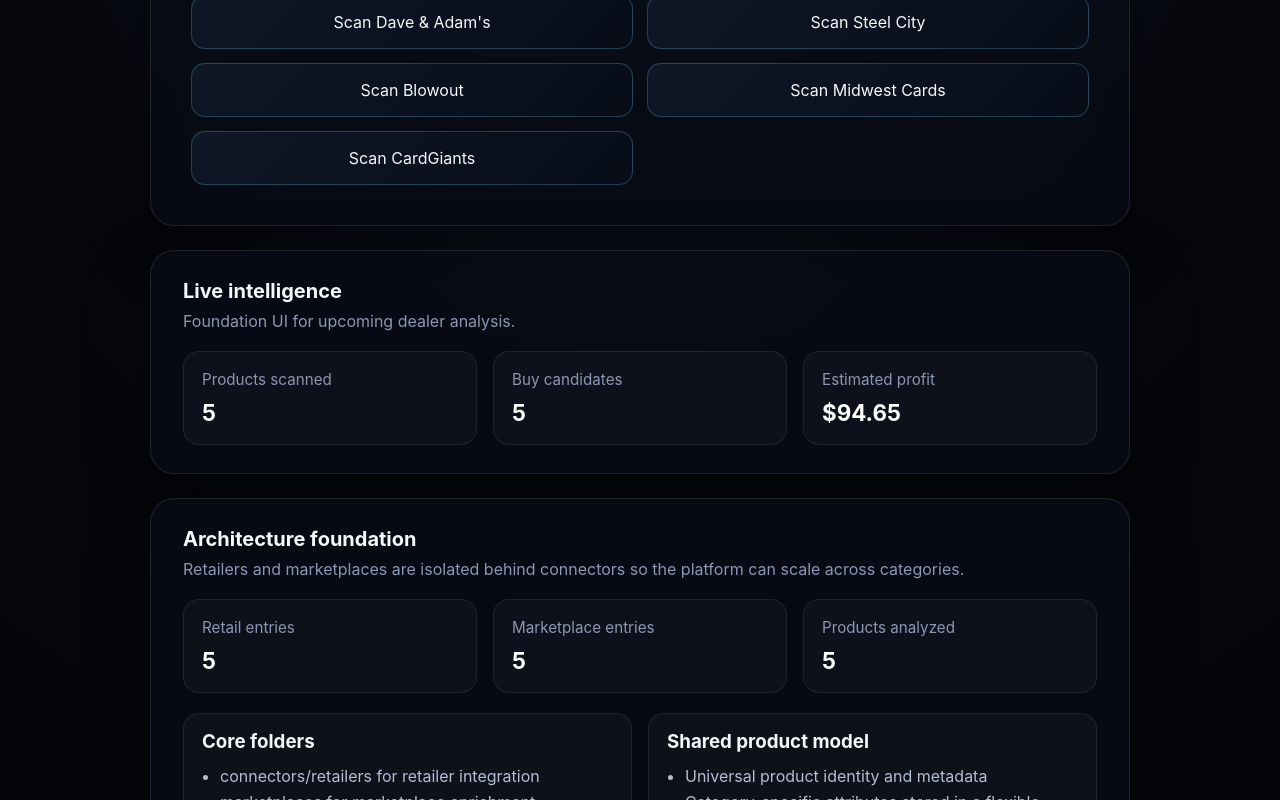
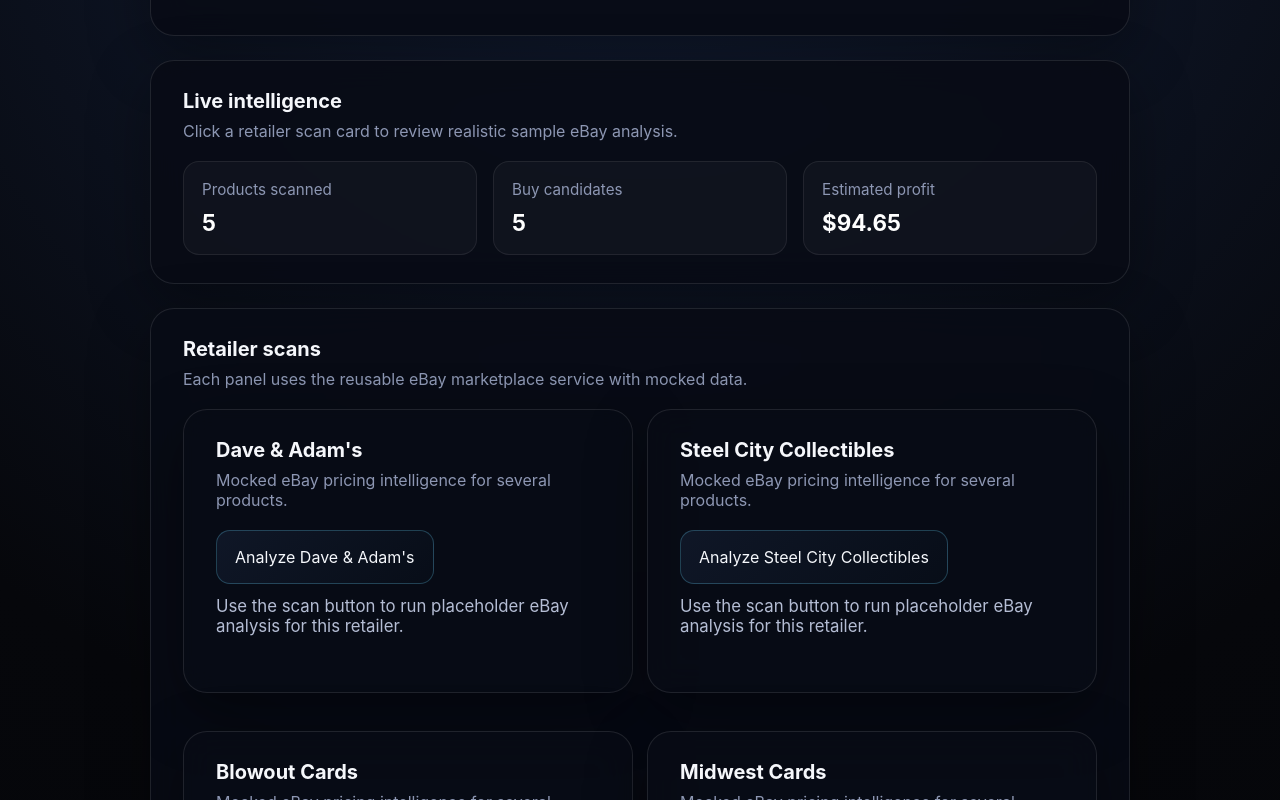
Before and after one commit to andytflynn-maker/GOAT-Arbitrage, a Next.js app: page / in a window 1280 px wide. Shown: the part 220-1020 px from the top of the page. Built offline with nearby package versions, Linux system fonts and the light colour scheme.

Commit message:
feat: add eBay pricing engine service

```diff
--- a/app/page.tsx
+++ b/app/page.tsx
@@ -1,12 +1,28 @@
 import { ArchitectureOverview } from '@/components/ArchitectureOverview';
+import { RetailerScanPanel } from '@/components/RetailerScanPanel';
 import { runAnalysis } from '@/services/analysisService';
 
 const retailers = [
-  "Scan Dave & Adam's",
-  "Scan Steel City",
-  "Scan Blowout",
-  "Scan Midwest Cards",
-  "Scan CardGiants",
+  {
+    name: "Dave & Adam's",
+    products: ['2024 Topps Chrome Sapphire Refractor', '2023 Panini Prizm Silver Prizm'],
+  },
+  {
+    name: 'Steel City Collectibles',
+    products: ['2024 Topps Series 1 Hobby Box', '2023 Panini Select Blaster Box'],
+  },
+  {
+    name: 'Blowout Cards',
+    products: ['2024 Pokémon Scarlet & Violet Booster Box', '2024 Topps Series 1 Hobby Box'],
+  },
+  {
+    name: 'Midwest Cards',
+    products: ['2023 Panini Select Blaster Box', '2024 Topps Chrome Sapphire Refractor'],
+  },
+  {
+    name: 'CardGiants',
+    products: ['2024 Pokémon Scarlet & Violet Booster Box', '2024 Topps Chrome Sapphire Refractor'],
+  },
 ];
 
 export default async function HomePage() {
@@ -19,21 +35,13 @@
       <section className="hero-card">
         <p className="eyebrow">GOAT Arbitrage</p>
         <h1>GOAT Arbitrage</h1>
-        <p className="subtitle">A universal product model for cards and future collectibles</p>
-
-        <div className="retailer-grid" aria-label="Retailer scan actions">
-          {retailers.map((retailer) => (
-            <button key={retailer} type="button" className="retailer-button">
-              {retailer}
-            </button>
-          ))}
-        </div>
+        <p className="subtitle">A universal product model with mocked eBay pricing intelligence</p>
       </section>
 
       <section className="dashboard-card" aria-label="Dashboard overview">
         <div className="dashboard-header">
           <h2>Live intelligence</h2>
-          <p>Foundation UI for upcoming dealer analysis.</p>
+          <p>Click a retailer scan card to review realistic sample eBay analysis.</p>
         </div>
 
         <div className="stats-grid">
@@ -52,6 +60,19 @@
         </div>
       </section>
 
+      <section className="dashboard-card" aria-label="Retailer scan panels">
+        <div className="dashboard-header">
+          <h2>Retailer scans</h2>
+          <p>Each panel uses the reusable eBay marketplace service with mocked data.</p>
+        </div>
+
+        <div className="retailer-grid" aria-label="Retailer scan actions">
+          {retailers.map((retailer) => (
+            <RetailerScanPanel key={retailer.name} retailerName={retailer.name} productNames={retailer.products} />
+          ))}
+        </div>
+      </section>
+
       <ArchitectureOverview products={products} />
     </main>
   );
--- /dev/null
+++ b/components/RetailerScanPanel.tsx
@@ -0,0 +1,61 @@
+"use client";
+
+import { useMemo, useState } from 'react';
+import type { EbayMarketplaceAnalysis } from '@/models/EbayMarketplaceAnalysis';
+import { EbayMarketplaceService } from '@/services/ebayMarketplaceService';
+
+interface RetailerScanPanelProps {
+  retailerName: string;
+  productNames: string[];
+}
+
+export function RetailerScanPanel({ retailerName, productNames }: RetailerScanPanelProps) {
+  const [results, setResults] = useState<EbayMarketplaceAnalysis[]>([]);
+  const [loading, setLoading] = useState(false);
+
+  const service = useMemo(() => new EbayMarketplaceService({ useMockData: true }), []);
+
+  async function runScan() {
+    setLoading(true);
+    const analyses = await service.analyzeProducts(productNames);
+    setResults(analyses);
+    setLoading(false);
+  }
+
+  return (
+    <section className="dashboard-card" aria-label={`${retailerName} scan results`}>
+      <div className="dashboard-header">
+        <h2>{retailerName}</h2>
+        <p>Mocked eBay pricing intelligence for several products.</p>
+      </div>
+
+      <button type="button" className="retailer-button" onClick={runScan} disabled={loading}>
+        {loading ? 'Scanning…' : `Analyze ${retailerName}`}
+      </button>
+
+      {results.length > 0 ? (
+        <div className="architecture-list">
+          {results.map((analysis) => (
+            <div key={analysis.productName}>
+              <h3>{analysis.productName}</h3>
+              <ul>
+                <li>Lowest Buy It Now: ${analysis.lowestBuyItNow}</li>
+                <li>Average Recent Sold: ${analysis.averageRecentSoldPrice}</li>
+                <li>Sold Listings: {analysis.soldListingsCount}</li>
+                <li>7-Day Trend: {analysis.sevenDayTrend}</li>
+                <li>30-Day Trend: {analysis.thirtyDayTrend}</li>
+                <li>Estimated eBay Fees: ${analysis.estimatedEbayFees}</li>
+                <li>Estimated Shipping: ${analysis.estimatedShipping}</li>
+                <li>Net Profit: ${analysis.netProfit}</li>
+                <li>ROI: {analysis.roiPercentage}%</li>
+                <li>Opportunity Score: {analysis.opportunityScore}/100</li>
+              </ul>
+            </div>
+          ))}
+        </div>
+      ) : (
+        <p className="subtitle">Use the scan button to run placeholder eBay analysis for this retailer.</p>
+      )}
+    </section>
+  );
+}
--- /dev/null
+++ b/models/EbayMarketplaceAnalysis.ts
@@ -0,0 +1,15 @@
+export type EbayTrendDirection = 'Rising' | 'Falling' | 'Flat';
+
+export interface EbayMarketplaceAnalysis {
+  productName: string;
+  lowestBuyItNow: number;
+  averageRecentSoldPrice: number;
+  soldListingsCount: number;
+  sevenDayTrend: EbayTrendDirection;
+  thirtyDayTrend: EbayTrendDirection;
+  estimatedEbayFees: number;
+  estimatedShipping: number;
+  netProfit: number;
+  roiPercentage: number;
+  opportunityScore: number;
+}
--- /dev/null
+++ b/services/ebayMarketplaceService.ts
@@ -0,0 +1,105 @@
+import type { EbayMarketplaceAnalysis, EbayTrendDirection } from '@/models/EbayMarketplaceAnalysis';
+
+export interface EbayMarketplaceServiceConfig {
+  apiBaseUrl?: string;
+  apiKey?: string;
+  useMockData?: boolean;
+}
+
+export class EbayMarketplaceService {
+  constructor(private readonly config: EbayMarketplaceServiceConfig = {}) {}
+
+  async analyzeProduct(productName: string): Promise<EbayMarketplaceAnalysis> {
+    if (this.config.useMockData === false) {
+      return this.fetchFromApi(productName);
+    }
+
+    return this.getMockAnalysis(productName);
+  }
+
+  async analyzeProducts(productNames: string[]): Promise<EbayMarketplaceAnalysis[]> {
+    return Promise.all(productNames.map((name) => this.analyzeProduct(name)));
+  }
+
+  private async fetchFromApi(productName: string): Promise<EbayMarketplaceAnalysis> {
+    const response = await fetch(`${this.config.apiBaseUrl ?? 'https://api.example.com'}/ebay/pricing?query=${encodeURIComponent(productName)}`, {
+      headers: {
+        Authorization: `Bearer ${this.config.apiKey ?? 'demo-key'}`,
+      },
+    });
+
+    if (!response.ok) {
+      throw new Error(`eBay marketplace pricing request failed with status ${response.status}`);
+    }
+
+    const payload = (await response.json()) as Partial<EbayMarketplaceAnalysis>;
+
+    return {
+      productName,
+      lowestBuyItNow: payload.lowestBuyItNow ?? 0,
+      averageRecentSoldPrice: payload.averageRecentSoldPrice ?? 0,
+      soldListingsCount: payload.soldListingsCount ?? 0,
+      sevenDayTrend: (payload.sevenDayTrend as EbayTrendDirection) ?? 'Flat',
+      thirtyDayTrend: (payload.thirtyDayTrend as EbayTrendDirection) ?? 'Flat',
+      estimatedEbayFees: payload.estimatedEbayFees ?? 0,
+      estimatedShipping: payload.estimatedShipping ?? 0,
+      netProfit: payload.netProfit ?? 0,
+      roiPercentage: payload.roiPercentage ?? 0,
+      opportunityScore: payload.opportunityScore ?? 0,
+    };
+  }
+
+  private getMockAnalysis(productName: string): EbayMarketplaceAnalysis {
+    const normalizedName = productName.toLowerCase();
+    const basePrice = this.getSeededPrice(normalizedName);
+    const averageSoldPrice = basePrice * 1.14;
+    const lowestBin = basePrice * 0.96;
+    const fees = averageSoldPrice * 0.125;
+    const shipping = 7;
+    const netProfit = averageSoldPrice - basePrice - fees - shipping;
+    const roi = basePrice > 0 ? (netProfit / basePrice) * 100 : 0;
+    const score = this.getSeededOpportunityScore(normalizedName);
+
+    return {
+      productName,
+      lowestBuyItNow: Math.round(lowestBin * 100) / 100,
+      averageRecentSoldPrice: Math.round(averageSoldPrice * 100) / 100,
+      soldListingsCount: this.getSeededSoldCount(normalizedName),
+      sevenDayTrend: this.getSeededTrend(normalizedName, '7d'),
+      thirtyDayTrend: this.getSeededTrend(normalizedName, '30d'),
+      estimatedEbayFees: Math.round(fees * 100) / 100,
+      estimatedShipping: shipping,
+      netProfit: Math.round(netProfit * 100) / 100,
+      roiPercentage: Math.round(roi * 100) / 100,
+      opportunityScore: score,
+    };
+  }
+
+  private getSeededPrice(productName: string): number {
+    const patterns: Array<[RegExp, number]> = [
+      [/topps|chrome|refractor|prizm|select/, 120],
+      [/pokemon|booster|box/, 90],
+      [/panini|hobby|blaster/, 75],
+      [/funko|figure|action/, 45],
+      [/lego|video game|comic|coin|stamp|record/, 60],
+    ];
+
+    return patterns.find(([regex]) => regex.test(productName))?.[1] ?? 55;
+  }
+
+  private getSeededSoldCount(productName: string): number {
+    const count = this.getSeededPrice(productName) / 5;
+    return Math.max(8, Math.round(count));
+  }
+
+  private getSeededOpportunityScore(productName: string): number {
+    const price = this.getSeededPrice(productName);
+    const score = Math.min(99, Math.max(40, Math.round((price / 140) * 100)));
+    return score + (productName.includes('pokemon') ? 5 : 0);
+  }
+
+  private getSeededTrend(productName: string, window: '7d' | '30d'): EbayTrendDirection {
+    const seeded = productName.includes('pokemon') ? 'Rising' : productName.includes('prizm') ? 'Flat' : window === '7d' ? 'Rising' : 'Flat';
+    return seeded as EbayTrendDirection;
+  }
+}
```
